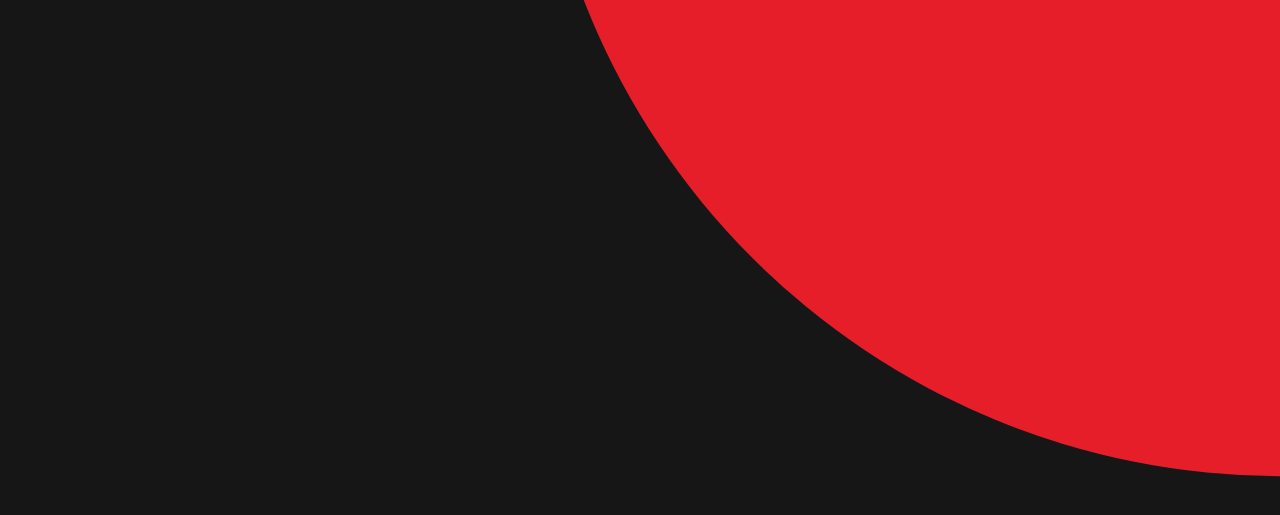
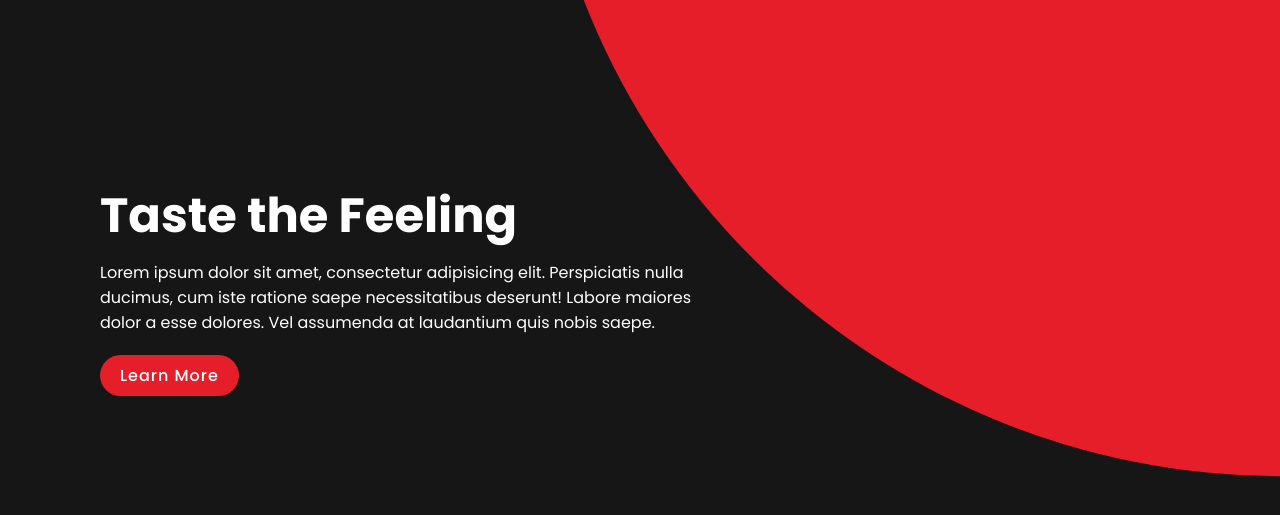
Before and after one commit to fsuleman2/cocaCola_landingPage, a plain HTML site: page index.html in a window 1280 px wide. Shown: the part 111-626 px from the top of the page. Drawn offline with nearby package versions, Linux system fonts and the light colour scheme.

Commit message:
Content and anchors addded

```diff
--- a/css/style.css
+++ b/css/style.css
@@ -55,3 +55,39 @@ header .navigation li a{
     text-decoration: none;
     margin-left:40px;
 }
+.content{
+    position: relative;
+    width: 100%;
+    display: flex;
+    justify-content: space-between;
+    align-items: center;
+}
+.content .textBox{
+position: relative;
+max-width: 600px; /*to keep the content align*/
+margin-right: 20px; /*to give space btwn words*/
+}
+.content .textBox h2{
+    color: #fff;
+    font-size: 3em;
+    margin-bottom: 10px;
+    line-height: 1.4em;
+    font-weight: 700;
+}
+.content .textBox P
+{
+    color:#fff;
+}
+
+.content .textBox a{
+    display: inline-block;
+    margin-top: 20px;
+    padding: 8px 20px;
+    background: #e51e2a;
+    color : #fff;
+    border-radius: 400px;
+    font-weight: 500;
+    letter-spacing: 1px;
+    text-decoration: none;
+
+}
--- a/index.html
+++ b/index.html
@@ -19,6 +19,14 @@
                     <li><a href="#">Contact</a></li>
                 </ul>
         </header>
+        <div class="content">
+            <div class="textBox">
+                <h2>Taste the Feeling</h2>
+                <p>Lorem ipsum dolor sit amet, consectetur adipisicing elit. Perspiciatis nulla ducimus, cum iste ratione saepe necessitatibus deserunt! Labore maiores dolor a esse dolores. Vel assumenda at laudantium quis nobis saepe.
+                </p>
+                <a href="#">Learn More</a>
+            </div>
+        </div>
     </section>
 </body>
 </html>
```
